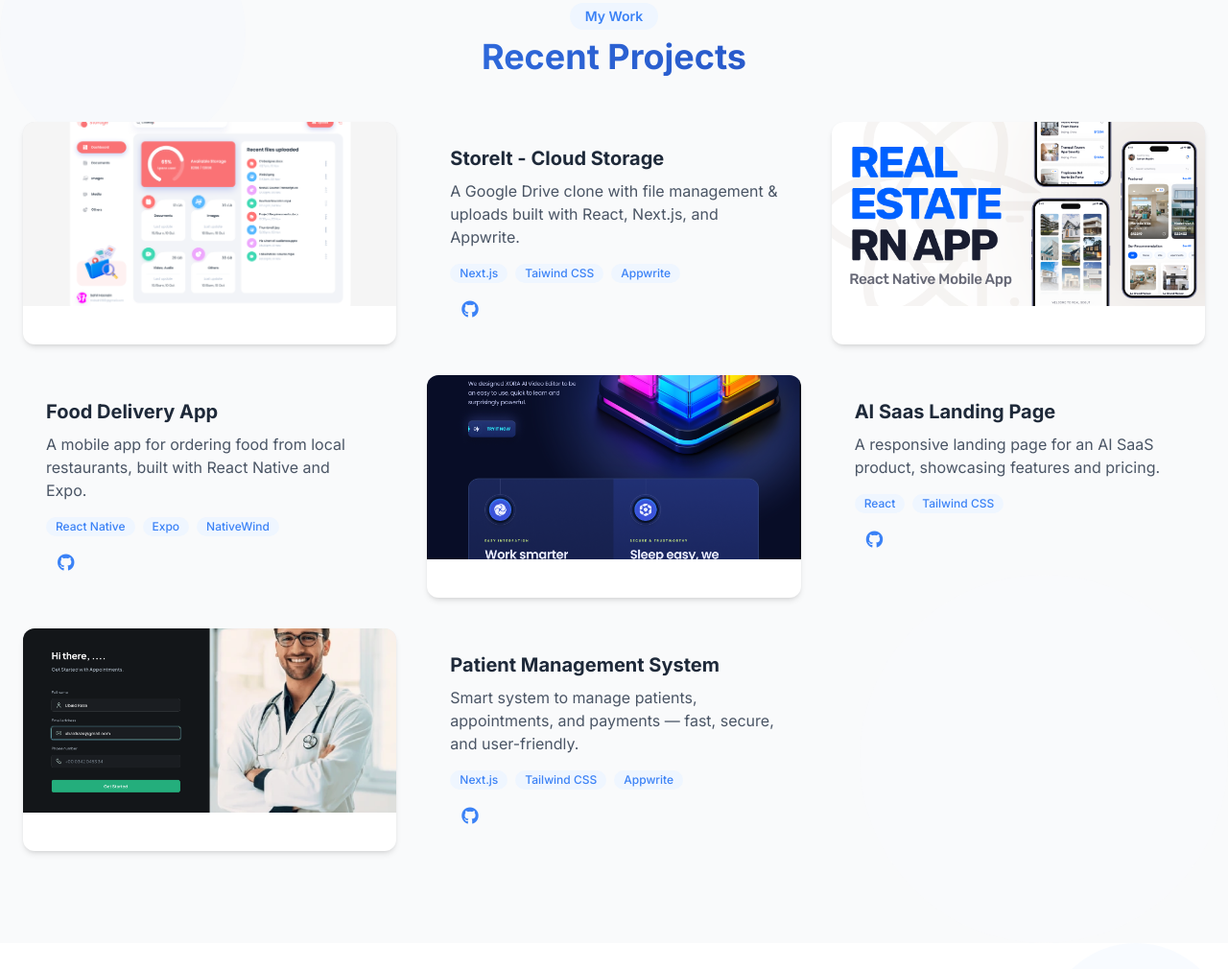
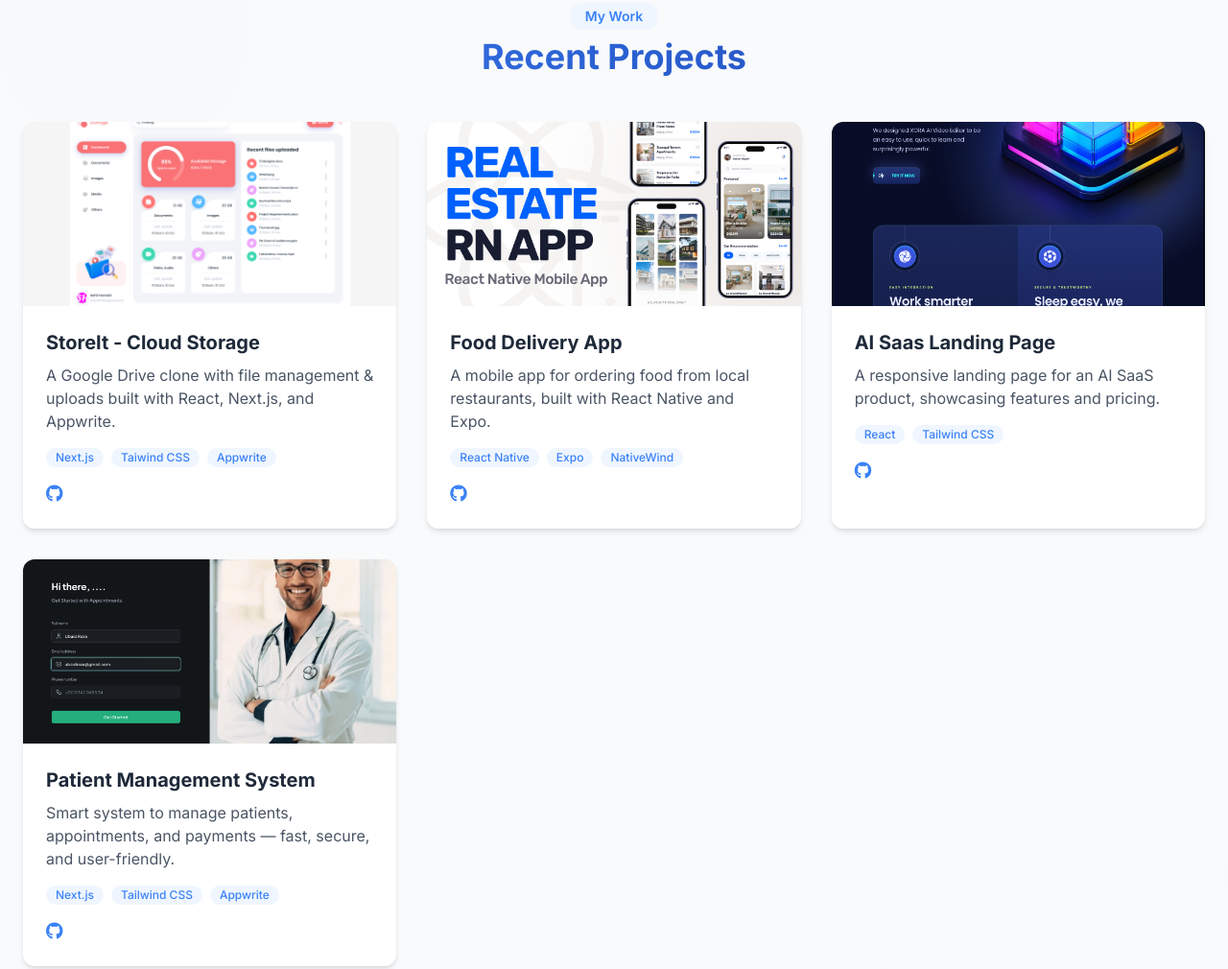
Before and after one commit to UbaidRaza05/my-portfolio, a website: page index.html in a window 1280 px wide. Shown: the part 1901-2911 px from the top of the page at 96% size. Drawn offline with Linux system fonts and the light colour scheme.

Commit message:
added links properly

```diff
--- a/index.html
+++ b/index.html
@@ -473,17 +473,19 @@
         </div>
         <div class="grid grid-cols-1 gap-8 md:grid-cols-2 lg:grid-cols-3">
           <!-- Project 1 -->
-          <a
-            href="https://storeit-seven-liart.vercel.app/"
-            target="_blank"
+          <div
             class="overflow-hidden transition bg-white shadow-md rounded-xl hover:shadow-lg"
           >
-            <div class="flex items-center justify-center h-48 bg-gray-200">
+            <div
+              class="flex items-center justify-center h-48 overflow-hidden bg-gray-200"
+            >
+              <a href="https://storeit-seven-liart.vercel.app/" target="_blank">
                 <img
                   src="/images/storage.png"
                   alt="Storage Platform"
                   class="object-cover w-full h-full"
                 />
+              </a>
             </div>
             <div class="p-6">
               <h3 class="mb-2 text-xl font-bold">StoreIt - Cloud Storage</h3>
@@ -521,20 +523,22 @@
                 </a> -->
               </div>
             </div>
-          </a>
+          </div>
 
           <!-- Project 2 -->
-          <a
-            href="#"
-            target="_blank"
+          <div
             class="overflow-hidden transition bg-white shadow-md rounded-xl hover:shadow-lg"
           >
-            <div class="flex items-center justify-center h-48 bg-gray-200">
+            <div
+              class="flex items-center justify-center h-48 overflow-hidden bg-gray-200"
+            >
+              <a href="#" target="_blank">
                 <img
                   src="/images/Restate.png"
                   alt="Storage Platform"
                   class="object-cover w-full h-full"
                 />
+              </a>
             </div>
             <div class="p-6">
               <h3 class="mb-2 text-xl font-bold">Food Delivery App</h3>
@@ -572,20 +576,22 @@
                 </a> -->
               </div>
             </div>
-          </a>
+          </div>
 
           <!-- Project 3 -->
-          <a
-            href="https://xora-sahil.netlify.app/"
-            target="_blank"
+          <div
             class="overflow-hidden transition bg-white shadow-md rounded-xl hover:shadow-lg"
           >
-            <div class="flex items-center justify-center h-48 bg-gray-200">
+            <div
+              class="flex items-center justify-center h-48 overflow-hidden bg-gray-200"
+            >
+              <a href="https://xora-sahil.netlify.app/" target="_blank">
                 <img
                   src="/images/xora.png"
                   alt="xora"
                   class="object-cover w-full h-full"
                 />
+              </a>
             </div>
             <div class="p-6">
               <h3 class="mb-2 text-xl font-bold">AI Saas Landing Page</h3>
@@ -609,7 +615,7 @@
               </div>
               <div class="flex space-x-3">
                 <a
-                  href="https://github.com/SahilHasnain/xora"
+                  href="https://github.com/SahilHasnain/ai-saas-landing-page"
                   target="_blank"
                   class="transition text-primary hover:text-secondary"
                 >
@@ -623,20 +629,25 @@
                 </a> -->
               </div>
             </div>
-          </a>
+          </div>
 
           <!-- Project 4 -->
+          <div
+            class="overflow-hidden transition bg-white shadow-md rounded-xl hover:shadow-lg"
+          >
+            <div
+              class="flex items-center justify-center h-48 overflow-hidden bg-gray-200"
+            >
               <a
                 href="https://patient-management-system-henna-two.vercel.app/"
                 target="_blank"
-            class="overflow-hidden transition bg-white shadow-md rounded-xl hover:shadow-lg"
               >
-            <div class="flex items-center justify-center h-48 bg-gray-200">
                 <img
                   src="/images/onboarding.png"
                   alt="onboarding"
                   class="object-cover w-full h-full"
                 />
+              </a>
             </div>
             <div class="p-6">
               <h3 class="mb-2 text-xl font-bold">Patient Management System</h3>
@@ -674,7 +685,7 @@
                 </a> -->
               </div>
             </div>
-          </a>
+          </div>
         </div>
       </div>
     </section>
```
Lines whose indentation alone changed are shown as unchanged.
